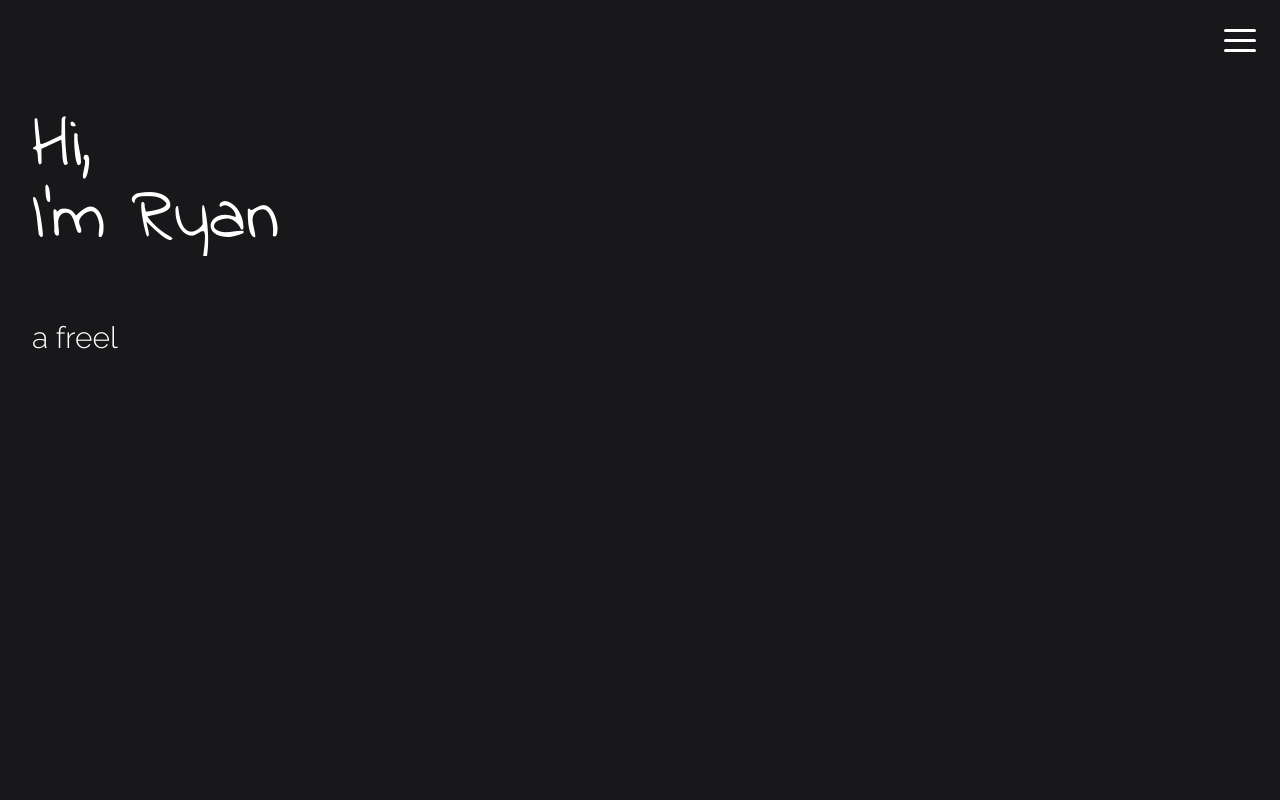
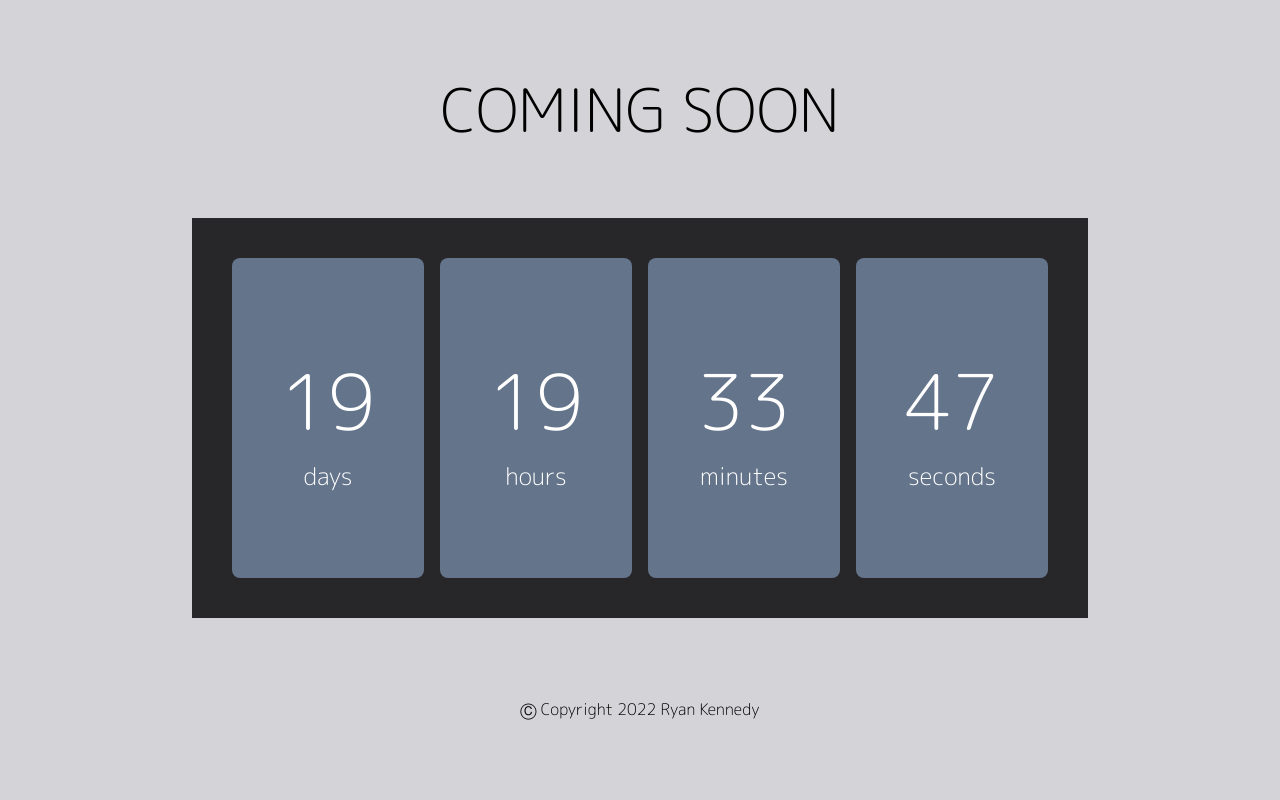
Before and after one commit to rckennedy15/portfolio-3d, a Next.js app: page / in a window 1280 px wide. Shown: the top 800 px of the page. Built offline with nearby package versions, Linux system fonts and the light colour scheme.

Commit message:
coming soon landing page

```diff
--- a/pages/index.tsx
+++ b/pages/index.tsx
@@ -1,103 +1,75 @@
 import type { NextPage } from 'next';
-import Image from 'next/image';
-import { Spin as Hamburger } from 'hamburger-react';
-import { useEffect, useRef } from 'react';
-import { gsap } from 'gsap';
-import { RoughEase } from 'gsap/dist/EasePack';
-import { TextPlugin } from 'gsap/dist/TextPlugin';
+import { useEffect, useState } from 'react';
 
 const Home: NextPage = () => {
-	gsap.registerPlugin(TextPlugin, RoughEase);
-	const cursor = useRef<HTMLHeadingElement>(null);
-	const hi = useRef<HTMLHeadingElement>(null);
-	const text = useRef<HTMLHeadingElement>(null);
-	const hero1 = useRef<HTMLHeadingElement>(null);
-	const hero2 = useRef<HTMLHeadingElement>(null);
+	const calculateTimeLeft = () => {
+		let year = new Date().getFullYear();
+		let difference = +new Date(`3/16/${year}`) - +new Date();
 
-	const words = ['developer.', 'freelancer.', 'designer.'];
+		let timeLeft: {
+			days: number;
+			hours: number;
+			minutes: number;
+			seconds: number;
+		} = { days: 0, hours: 0, minutes: 0, seconds: 0 };
+
+		if (difference > 0) {
+			timeLeft = {
+				days: Math.floor(difference / (1000 * 60 * 60 * 24)),
+				hours: Math.floor((difference / (1000 * 60 * 60)) % 24),
+				minutes: Math.floor((difference / 1000 / 60) % 60),
+				seconds: Math.floor((difference / 1000) % 60),
+			};
+		}
+		return timeLeft;
+	};
+
+	const [timeLeft, setTimeLeft] = useState(calculateTimeLeft());
+
 	useEffect(() => {
-		// cursor effect
-		gsap.to(cursor.current, {
-			opacity: 0,
-			ease: 'power4.inOut',
-			repeat: -1,
-			duration: 0.9,
-		});
+		const timer = setTimeout(() => {
+			setTimeLeft(calculateTimeLeft());
+		}, 1000);
 
-		const initTl = gsap.timeline();
-		initTl
-			.from(hero1.current, {
-				duration: 1,
-				y: '4.5rem',
-				ease: 'power3.out',
-			})
-			.from(hero2.current, {
-				duration: 1,
-				y: '4.5rem',
-				ease: 'power3.out',
-				// @ts-ignore
-				onComplete: () => mainTl.play(),
-			});
+		return () => clearTimeout(timer);
+	});
 
-		initTl.on;
-
-		const mainTl = gsap.timeline({ repeat: -1 }).pause();
-		words.forEach((word) => {
-			let tl = gsap.timeline({ repeat: 1, yoyo: true, repeatDelay: 1.4 });
-			tl.to(text.current, {
-				duration: 1.2,
-				text: word,
-				ease: 'sine.in',
-			});
-			mainTl.add(tl);
-		});
-	});
 	return (
 		<>
-			<section id='home' className='bg-zinc-900 h-screen'>
-				<nav className='w-screen h-20 flex flex-row-reverse p-4'>
-					<Hamburger
-						color='white'
-						rounded
-						label='show menu'
-						direction='right'
-						onToggle={(toggled) => {
-							if (toggled) {
-								// open a menu
-							} else {
-								// close menu
-							}
-						}}
-					/>
-				</nav>
-				<div className='p-8'>
-					<div>
-						<h1 className='text-7xl text-white font-handwritten2 overflow-hidden'>
-							<span ref={hero1} className='inline-block'>
-								Hi,
-							</span>
-						</h1>
-						<h1 className='text-7xl text-white font-handwritten2 overflow-hidden'>
-							<span ref={hero2} className='inline-block'>
-								I&apos;m Ryan
-							</span>
-						</h1>
+			<section className='flex flex-col items-center justify-center justify-items-center h-screen w-screen bg-zinc-300'>
+				<div className='grow w-full flex items-center justify-center'>
+					<h1 className='text-center text-6xl'>COMING SOON</h1>
+				</div>
+				<div className='w-[70vw] h-[50vh] bg-zinc-800 grid grid-cols-2 md:grid-cols-4 grid-rows-2 md:grid-rows-1 gap-4 justify-center content-center p-10'>
+					<div className='rounded-lg bg-slate-500 flex flex-col items-center justify-center overflow-hidden'>
+						<h2 className='text-center text-white text-[6vw]'>
+							{timeLeft.days}
+						</h2>
+						<h3 className='text-center text-white text-2xl'>days</h3>
 					</div>
-					<div className='pt-16'>
-						<h4 className='text-3xl text-white font-mono2 overflow-hidden'>
-							<span ref={hi} className='inline-block'>
-								a&nbsp;
-							</span>
-							<span ref={text} className='inline-block'></span>
-							<span ref={cursor}>_</span>
-						</h4>
+					<div className='rounded-lg bg-slate-500 flex flex-col items-center justify-center overflow-hidden'>
+						<h2 className='text-center text-white text-[6vw]'>
+							{timeLeft.hours}
+						</h2>
+						<h3 className='text-center text-white text-2xl'>hours</h3>
+					</div>
+					<div className='rounded-lg bg-slate-500 flex flex-col items-center justify-center overflow-hidden'>
+						<h2 className='text-center text-white text-[6vw]'>
+							{timeLeft.minutes}
+						</h2>
+						<h3 className='text-center text-white text-2xl'>minutes</h3>
+					</div>
+					<div className='rounded-lg bg-slate-500 flex flex-col items-center justify-center overflow-hidden'>
+						<h2 className='text-center text-white text-[6vw]'>
+							{timeLeft.seconds}
+						</h2>
+						<h3 className='text-center text-white text-2xl'>seconds</h3>
 					</div>
 				</div>
+				<div className='grow w-full flex items-center justify-center'>
+					<p>Ⓒ Copyright 2022 Ryan Kennedy</p>
+				</div>
 			</section>
-			<section id='about' className='bg-zinc-600 h-screen'></section>
-			<section id='skills' className='bg-cyan-700 h-screen '></section>
-			<section id='works' className='bg-zinc-600 h-screen'></section>
-			<section id='contact' className='bg-zinc-900 h-screen'></section>
 		</>
 	);
 };
```
